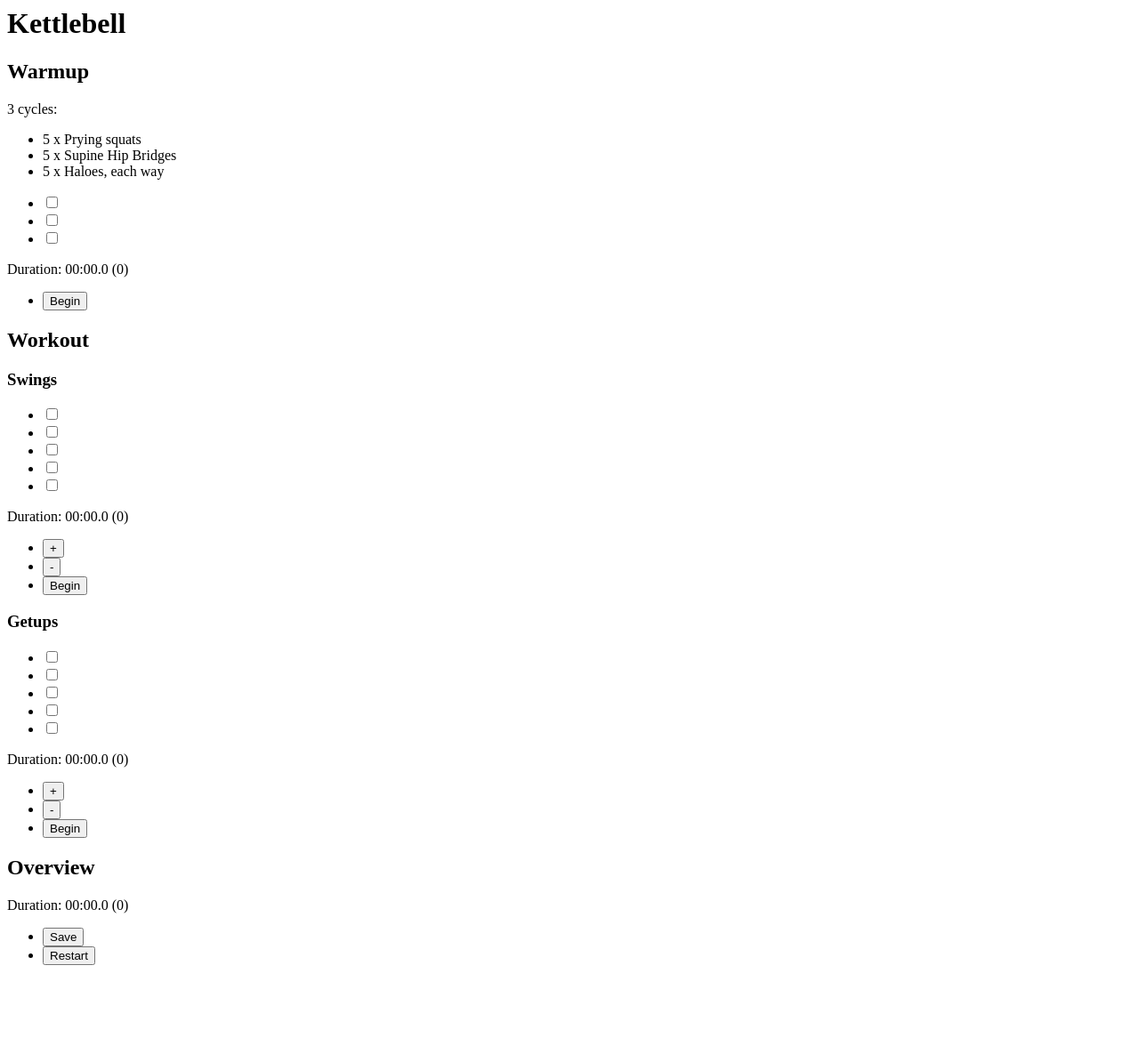
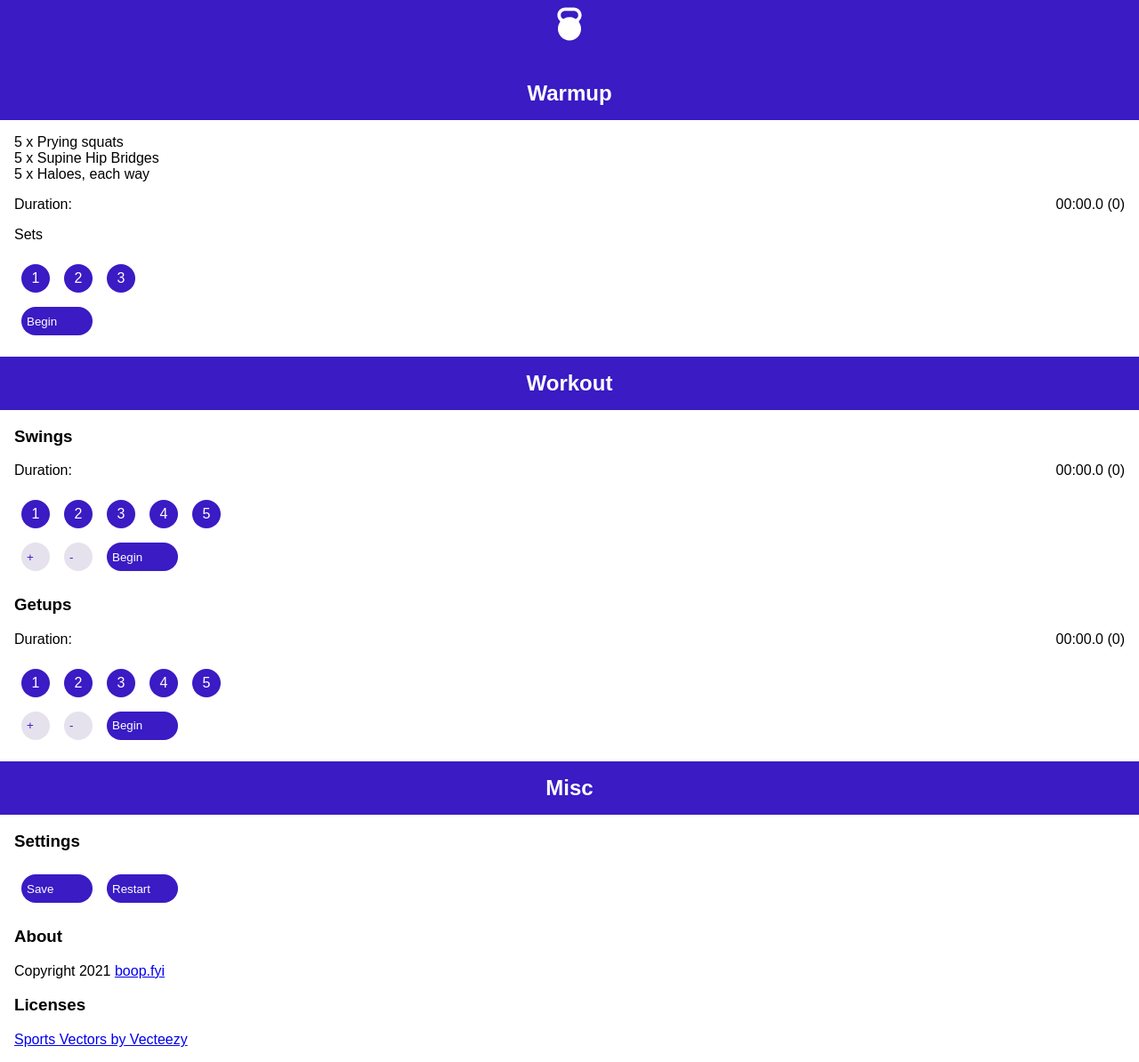
Before and after one commit to cybermats/kettlebell, a plain HTML site: page index.html in a window 1280 px wide. Shown: the part 13-1207 px from the top of the page at 89% size. Before the commit the page ends 1114 px from the top, so only its background shows below. Drawn offline with Linux system fonts and the light colour scheme.

Commit message:
Made it look nice

```diff
--- a/code.js
+++ b/code.js
@@ -82,7 +82,7 @@ var Workout = function (elem, ontoggle) {
     if (config && config.sets) {
         if (ul) {
             for (var i = 0; i < config.sets; i++) {
-                var li = createCheckbox(workoutId, i);
+                var li = createCheckbox(i);
                 ul.appendChild(li);
             }
         }
@@ -90,7 +90,7 @@ var Workout = function (elem, ontoggle) {
     }
 
     // Create timer
-    var timer = new Stopwatch(workout.querySelector(".workout-duration"), {
+    var timer = new Stopwatch(workout.querySelector(".workout-duration-new"), {
         delay: 100
     });
 
@@ -168,7 +168,7 @@ var Workout = function (elem, ontoggle) {
         input.addEventListener("click", onclickCheckbox);
 
         var label = document.createElement("label");
-        label.className = "workout-set-button"
+        label.className = "workout-button workout-set-button"
         label.htmlFor = setId;
         label.setAttribute("workout-set-name", setCount + 1);
 
@@ -226,40 +226,20 @@ var Workout = function (elem, ontoggle) {
 function init() {
 
     if (!localStorage.getItem("warmup")) {
-        localStorage.setItem("warmup", JSON.stringify({ "sets": 3, "duration": 0 }));
+        localStorage.setItem("warmup", JSON.stringify({ "sets": 3, "duration": 0, "weight": 12 }));
     }
     if (!localStorage.getItem("swing")) {
-        localStorage.setItem("swing", JSON.stringify({ "sets": 5, "duration": 0 }));
+        localStorage.setItem("swing", JSON.stringify({ "sets": 5, "duration": 0, "weight": 18 }));
     }
     if (!localStorage.getItem("getup")) {
-        localStorage.setItem("getup", JSON.stringify({ "sets": 5, "duration": 0 }));
+        localStorage.setItem("getup", JSON.stringify({ "sets": 5, "duration": 0, "weight": 12 }));
     }
 
     var elems = document.getElementsByClassName("workout");
 
-    // Create timer
-    var overviewTimer = new Stopwatch(document.querySelector("#overview .workout-duration"), {
-        delay: 100
-    });
-
     var tasks = [];
-    function callback() {
-        var stopped = true;
-        for (var i = 0; i < tasks.length; i++) {
-            if (tasks[i].running()) {
-                stopped = false;
-                break;
-            }
-        }
-        if (stopped) {
-            overviewTimer.stop();
-        } else {
-            overviewTimer.start();
-        }
-    }
-
     for (var i = 0; i < elems.length; i++) {
-        tasks.push(new Workout(elems[i], callback));
+        tasks.push(new Workout(elems[i]));
     };
 
     var resetButton = document.querySelector(".workout-reset");
@@ -273,8 +253,6 @@ function init() {
         for (var i = 0; i < tasks.length; i++) {
             tasks[i].reset();
         }
-        overviewTimer.stop();
-        overviewTimer.reset();
     }
 
     var saveButton = document.querySelector(".workout-save");
--- a/index.html
+++ b/index.html
@@ -7,67 +7,87 @@
     <title>Kettlebell</title>
     <link rel="stylesheet" href="style.css">
     <script src="code.js"></script>
+    <link rel="icon" href="kettlebell.svg">
+    <link rel="mask-icon" href="kettlebell.svg" color="#ffffff">
+    <link rel="apple-touch-icon" href="favicon.png">
+    <meta name="apple-mobile-web-app-title" content="Kettlebell">
+    <meta name="apple-mobile-web-app-capable" content="yes">
 </head>
-<h1>Kettlebell</h1>
+<h1>
+    <img src="kettlebell.svg">
+</h1>
 
 <h2>Warmup</h2>
 <div id="warmup" class="workout">
-    <p>3 cycles:</p>
     <ul>
         <li>5 x Prying squats</li>
         <li>5 x Supine Hip Bridges</li>
         <li>5 x Haloes, each way</li>
     </ul>
+    <p>Duration:
+        <span class="workout-duration">
+            <span class="workout-duration-new">0</span>
+            (<span class="workout-duration-old">0</span>)
+        </span>
+    </p>
+    <p>Sets</p>
     <ul class="workout-sets">
     </ul>
-    <p>Duration:
-        <span class="workout-duration">0</span>
-        (<span class="workout-duration-old">0</span>)
-    </p>
-    <ul class="counter">
-        <li><button class="workout-toggle" workout-idle="Begin" workout-running="Done">Begin</button></li>
+    <ul class="workout-buttons">
+        <li><button class="workout-button workout-text-button workout-toggle" workout-idle="Begin"
+                workout-running="Done">Begin</button>
+        </li>
     </ul>
 </div>
 <h2>Workout</h2>
 <div id="swing" class="workout">
     <h3>Swings</h3>
+    <p>Duration:
+        <span class="workout-duration">
+            <span class="workout-duration-new">0</span>
+            (<span class="workout-duration-old">0</span>)
+        </span>
+    </p>
     <ul class="workout-sets">
     </ul>
-    <p>Duration:
-        <span class="workout-duration">1:42</span>
-        (<span class="workout-duration-old">0</span>)
-    </p>
-    <ul class="counter">
-        <li><button class="workout-add-set">+</button></li>
-        <li><button class="workout-remove-set">-</button></li>
-        <li><button class="workout-toggle" workout-idle="Begin" workout-running="Done">Begin</button></li>
+    <ul class="workout-buttons">
+        <li><button class="workout-button workout-add-set">+</button></li>
+        <li><button class="workout-button workout-remove-set">-</button></li>
+        <li><button class="workout-button workout-text-button workout-toggle" workout-idle="Begin"
+                workout-running="Done">Begin</button>
+        </li>
     </ul>
 
 </div>
 <div id="getup" class="workout">
     <h3>Getups</h3>
+    <p>Duration:
+        <span class="workout-duration">
+            <span class="workout-duration-new">0</span>
+            (<span class="workout-duration-old">0</span>)
+        </span>
+    </p>
     <ul class="workout-sets">
     </ul>
-    <p>Duration:
-        <span class="workout-duration">0</span>
-        (<span class="workout-duration-old">0</span>)
-    </p>
-    <ul class="counter">
-        <li><button class="workout-add-set">+</button></li>
-        <li><button class="workout-remove-set">-</button></li>
-        <li><button class="workout-toggle" workout-idle="Begin" workout-running="Done">Begin</button></li>
+    <ul class="workout-buttons">
+        <li><button class="workout-button workout-add-set">+</button></li>
+        <li><button class="workout-button workout-remove-set">-</button></li>
+        <li><button class="workout-button workout-text-button workout-toggle" workout-idle="Begin"
+                workout-running="Done">Begin</button>
+        </li>
     </ul>
 </div>
-<div id="overview">
-    <h2>Overview</h2>
-    <p>Duration:
-        <span class="workout-duration">0</span>
-        (<span class="workout-duration-old">0</span>)
-    </p>
-    <ul class="counter">
-        <li><button class="workout-save">Save</button></li>
-        <li><button class="workout-reset">Restart</button></li>
+<h2>Misc</h2>
+<div id="overview" class="workout">
+    <h3>Settings</h3>
+    <ul class="workout-buttons">
+        <li><button class="workout-button workout-text-button workout-save">Save</button></li>
+        <li><button class="workout-button workout-text-button workout-reset">Restart</button></li>
     </ul>
+    <h3>About</h3>
+    <p>Copyright 2021 <a href="https://boop.fyi">boop.fyi</a></p>
+    <h3>Licenses</h3>
+    <a href="https://www.vecteezy.com/free-vector/sports">Sports Vectors by Vecteezy</a>
 </div>
 
 <body>
--- a/style.css
+++ b/style.css
@@ -1,4 +1,20 @@
-/*
+html, body {
+    font-family: sans-serif;
+    margin: 0;
+}
+
+h1, h2 {
+    text-align: center;
+    background: rgb(58, 27, 196);
+    color: white;
+    padding: 1rem;
+    margin: 0;
+}
+
+.workout {
+    margin: 1rem;
+}
+
 ul,
 li {
     list-style: none;
@@ -6,11 +22,34 @@ li {
     padding: 0;
 }
 
+.workout-buttons {
+    text-align: center;
+    display: flex;
+    flex-wrap: wrap;
+}
+
+
+.workout-button {
+    display: flex;
+    flex-direction: column;
+    justify-content: center;
+    box-sizing: border-box;
+    width: 2rem;
+    height: 2rem;
+    border-radius: 1rem;
+    border: none;
+    margin: 0.5rem;
+    color: rgb(58, 27, 196);
+    background: rgb(229, 226, 238);;
+}
+
+
 .workout-sets {
     text-align: center;
     display: flex;
     align-items: center;
-    justify-content: space-around;
+    flex-wrap: wrap;
+/*    justify-content: space-around;*/
 }
 
 .workout-set-list-item {
@@ -19,20 +58,37 @@ li {
 .workout-set {
     display: none;
 }
-
 .workout-set-button {
-    background: green;
-    padding: 0.5rem 1rem;
-    border-radius: 0.5rem;
-
+    background: rgb(58, 27, 196);
+    color: white;
 }
 
 .workout-set-button:after {
     content: attr(workout-set-name);
 }
 
+.workout-set:checked ~ .workout-set-button {
+    background: white;
+    border: solid 2px rgb(58, 27, 196);
+}
+
 .workout-set:checked ~ .workout-set-button:after {
     content: "✔️";
+    color: rgb(58, 27, 196);
 }
 
-*/
+.workout-text-button {
+    background: rgb(58, 27, 196);
+    color: white;
+    width: 5rem;
+    transition: all 0.1s ease-out;
+}
+
+.workout-text-button:active {
+    background: rgb(102, 80, 201);
+    transform: translateY(0.2rem);
+}
+
+.workout-duration {
+    float: right;
+}
```
Also changed, not shown: favicon.png (added), kettlebell.svg (added).
